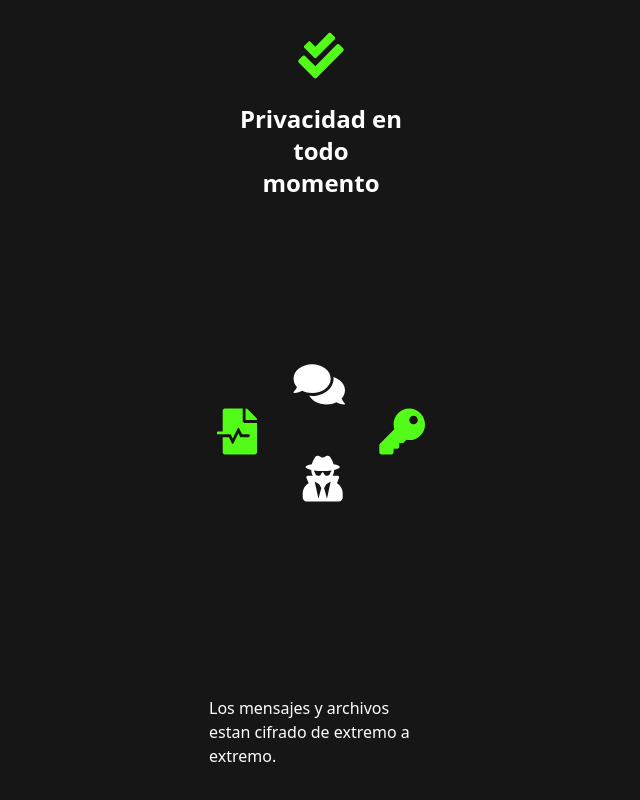
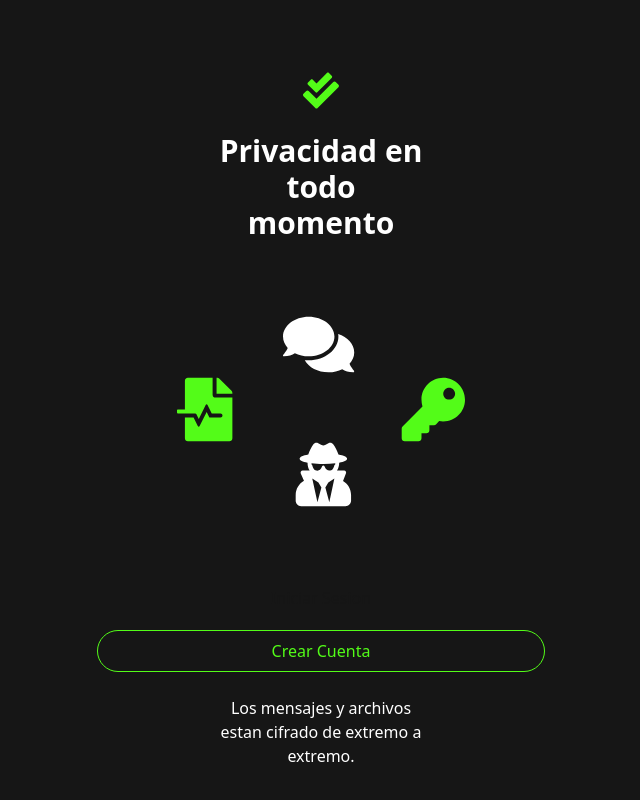
Before and after one commit to JesuBermudez/Intern-App, a React (Vite) app: page / in a window 1280 px wide. Shown: the whole page, without its empty margins (319-959 px from the left). Built offline with nearby package versions, Linux system fonts and the light colour scheme.

Commit message:
cambios variados

```diff
--- a/src/components/ui/Button.jsx
+++ /dev/null
@@ -1,12 +0,0 @@
-const Button = ({ params }) => {
-  return (
-    <button
-      onClick={params.onClick}
-      className="bg-transparent p-2 hover:bg-primary hover:text-accent rounded-full border border-primary text-primary w-full"
-    >
-      {params.text}
-    </button>
-  );
-};
-
-export default Button;
--- /dev/null
+++ b/src/components/ui/Button1.jsx
@@ -0,0 +1,12 @@
+const Button1 = ({ params }) => {
+  return (
+    <button
+      onClick={params.onClick}
+      className="bg-transparent p-2 hover:bg-slate-400/30 hover:text-white rounded-full border border-primary text-primary w-full"
+    >
+      {params.text}
+    </button>
+  );
+};
+
+export default Button1;
--- /dev/null
+++ b/src/components/ui/Button2.jsx
@@ -0,0 +1,10 @@
+export default function Button2({ params }) {
+  return (
+    <button
+      onClick={params.onClick}
+      className="bg-transparent p-2 rounded-full hover:bg-primary/70 bg-primary w-full text-accent"
+    >
+      {params.text}
+    </button>
+  );
+}
--- a/src/pages/register/Register.jsx
+++ b/src/pages/auth/Auth.jsx
@@ -1,10 +1,11 @@
 import logo from "../../assets/logo.svg";
-import Button from "../../components/ui/Button";
-const Register = () => {
+import Button1 from "../../components/ui/Button1";
+const Auth = (type = "") => {
   const params = {
     text: "Continuar",
     onClick: () => console.log("click en registrar"),
   };
+
   return (
     <section className=" h-screen  flex flex-col justify-center items-center">
       <div className="flex gap-14 flex-col items-center  w-[50vh]">
@@ -22,15 +23,16 @@ const Register = () => {
             placeholder="Ingrese su nombre de usuario"
           ></input>
         </div>
-        <Button params={params}></Button>
-        <span className="text-center">Ya tiene una cuenta?
+        <Button1 params={params}></Button1>
+        <span className="text-center">
+          Ya tiene una cuenta?
           <br />
           haz Click
-          <a className="text-primary" > aqui</a>
+          <a className="text-primary"> aqui</a>
         </span>
       </div>
     </section>
   );
 };
 
-export default Register;
+export default Auth;
--- a/src/pages/home/Home.jsx
+++ b/src/pages/home/Home.jsx
@@ -1,20 +1,38 @@
 import logo from "../../assets/logo.svg";
 import HomeIcons from "../../assets/HomeIcons.svg";
+import Button1 from "../../components/ui/Button1";
+import Button2 from "../../components/ui/Button2";
 
 export default function Home() {
+  const buttonParams1 = {
+    onClick: () => {
+      window.location.href = "/login";
+    },
+    text: "Iniciar Sesion",
+  };
+
+  const buttonParams2 = {
+    onClick: () => {
+      window.location.href = "/register";
+    },
+    text: "Crear Cuenta",
+  };
+
   return (
     <div className="bg-accent w-full h-screen py-8 flex flex-col items-center justify-between">
-      <section>
-        <img src={logo} alt="Intern Logo" className="w-12 mx-auto mb-6" />
-        <h2 className="text-white w-[11rem] text-center text-2xl font-semibold">
+      <section className="mt-10">
+        <img src={logo} alt="Intern Logo" className=":w-12 mx-auto mb-6" />
+        <h2 className="text-white w-[13rem] text-center text-3xl font-semibold">
           Privacidad en todo momento
         </h2>
       </section>
       <section>
-        <img src={HomeIcons} alt="Home Icons" className="w-52" />
+        <img src={HomeIcons} alt="Home Icons" className="w-56 lg:w-72" />
       </section>
-      <section>
-        <p className="w-56 text-white mt-8">
+      <section className="w-[21rem] lg:w-[28rem] flex gap-3 flex-col">
+        <Button2 params={buttonParams1} />
+        <Button1 params={buttonParams2} />
+        <p className="w-56 text-white m-auto mt-3 text-center">
           Los mensajes y archivos estan cifrado de extremo a extremo.
         </p>
       </section>
--- a/src/routes/AppRoutes.jsx
+++ b/src/routes/AppRoutes.jsx
@@ -1,12 +1,13 @@
 import { BrowserRouter, Route, Routes } from "react-router-dom";
 import Home from "../pages/home/Home";
-import Register from "../pages/register/Register";
+import Register from "../pages/auth/Auth";
 const AppRoutes = () => {
   return (
     <BrowserRouter>
       <Routes>
         <Route path="/" element={<Home />}></Route>
-        <Route path="/register" element={<Register />}></Route>
+        <Route path="/register" element={<Register type="register" />}></Route>
+        <Route path="/login" element={<Register type="login" />}></Route>
       </Routes>
     </BrowserRouter>
   );
```
